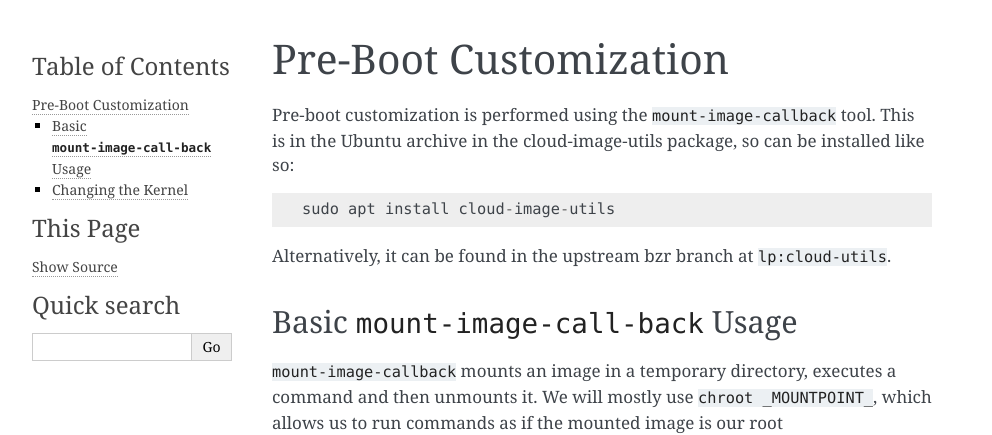
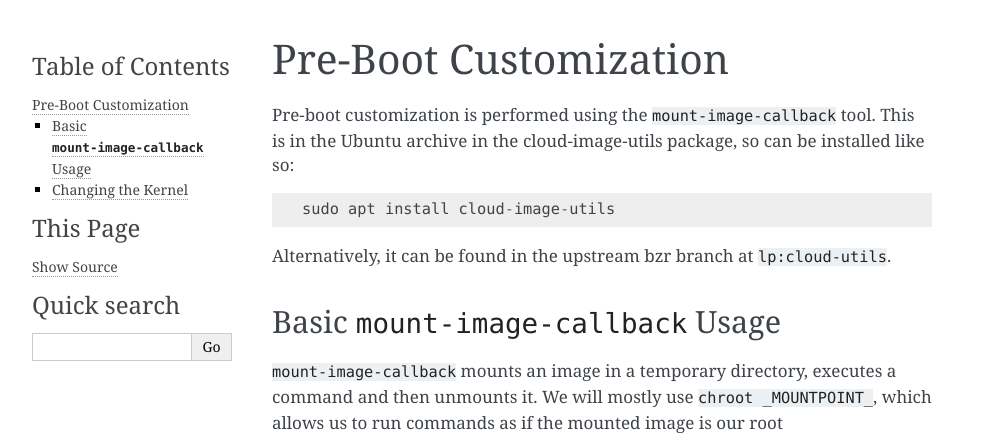
Before and after one commit to canonical/cpc-image-customization-examples, a Sphinx documentation site: the page built from source/pre-boot.rst, in a window 1280 px wide. Shown: the top 435 px of the page, without its empty margins (148-1140 px from the left). Built offline with Sphinx 7.4.7, drawn with Linux system fonts in a browser that asks for light colours.

Commit message:
Fix typo in section header

```diff
--- a/source/pre-boot.rst
+++ b/source/pre-boot.rst
@@ -10,7 +10,7 @@
 Alternatively, it can be found in the upstream bzr branch at
 ``lp:cloud-utils``.
 
-Basic ``mount-image-call-back`` Usage
+Basic ``mount-image-callback`` Usage
 -------------------------------------
 
 ``mount-image-callback`` mounts an image in a temporary directory,
```
